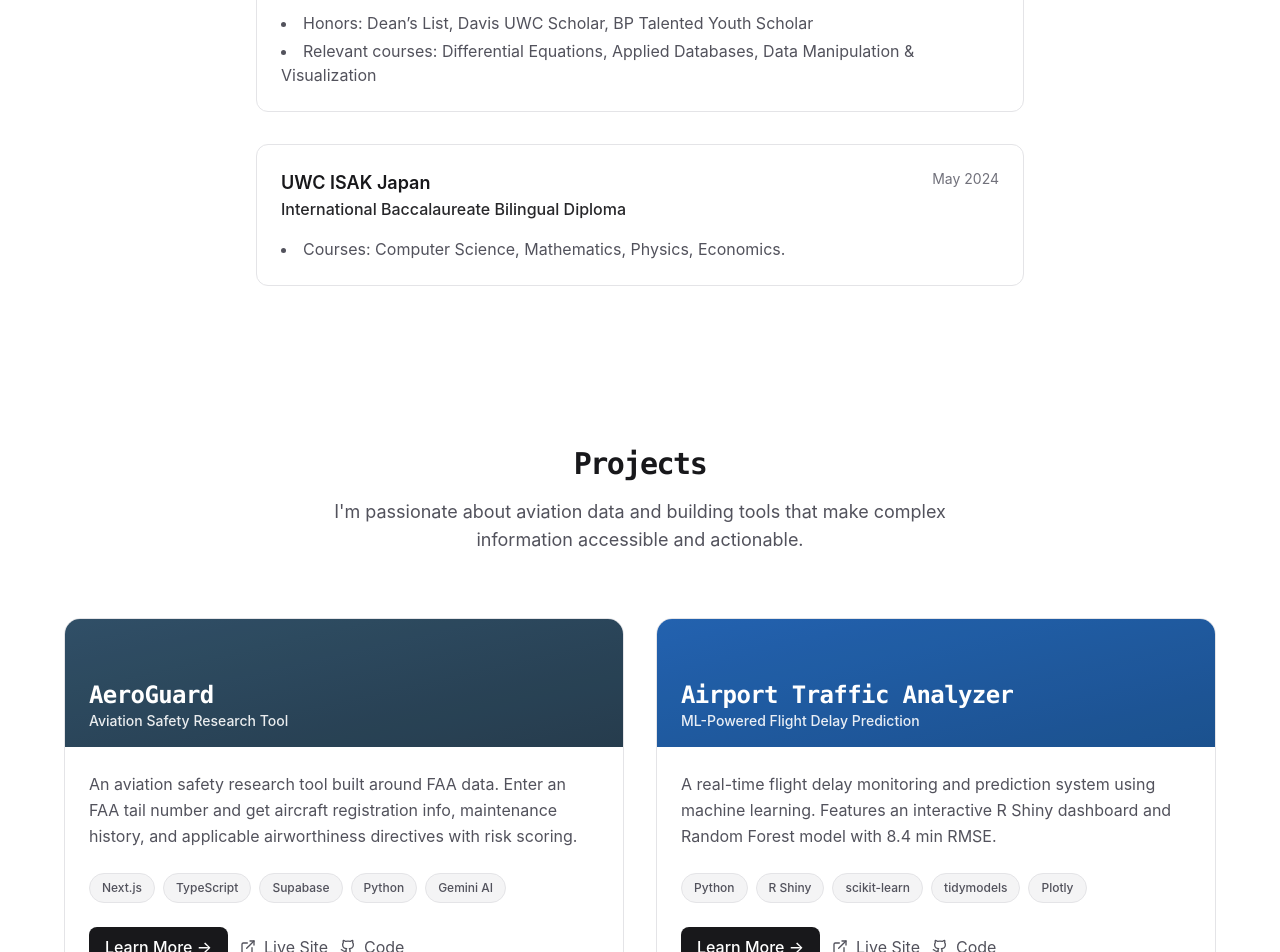
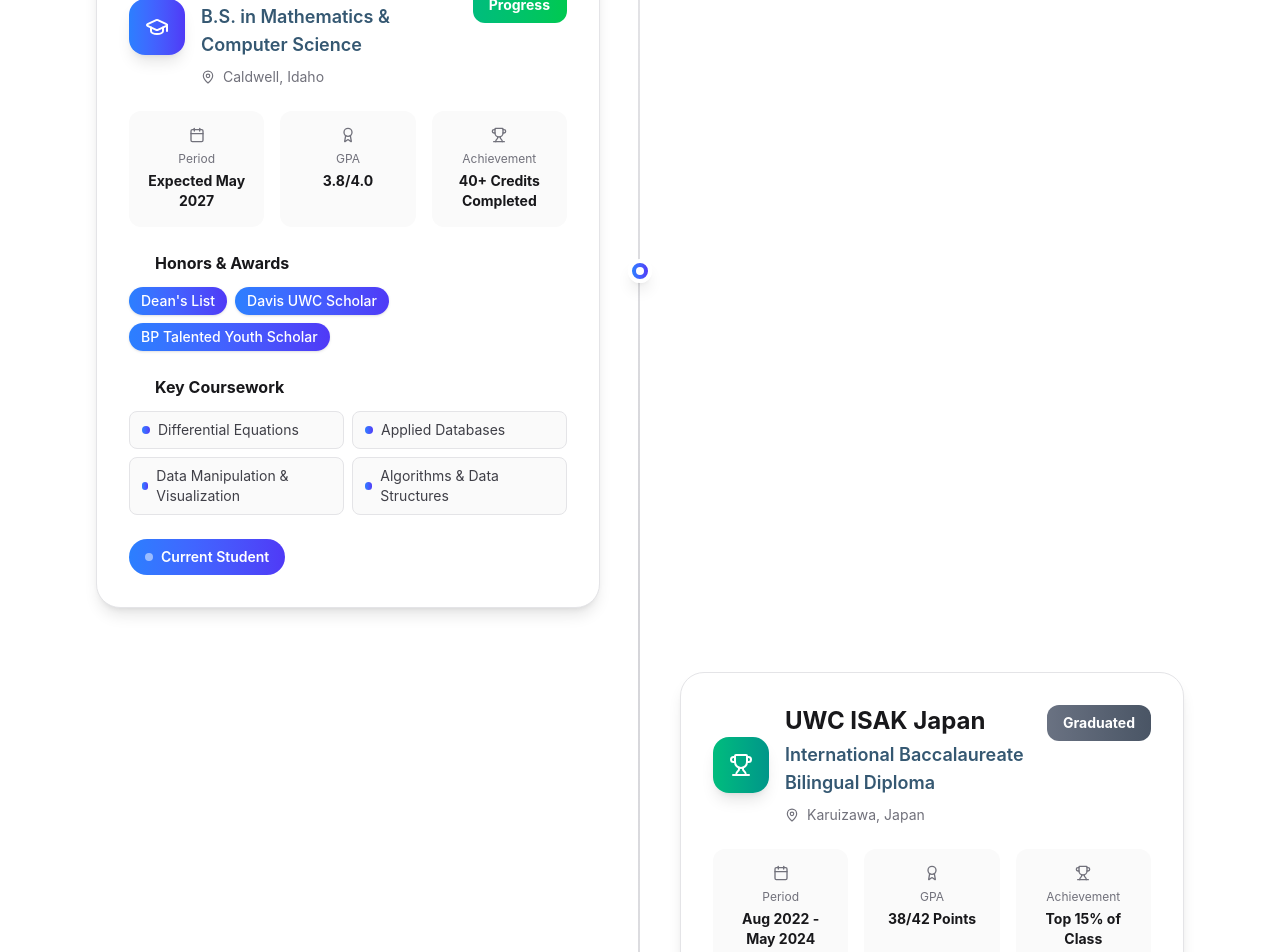
Before and after one commit to sabbasov/sabbasov.com, a Next.js app: page / in a window 1280 px wide. Shown: the part 3000-3952 px from the top of the page. Built offline with nearby package versions, Linux system fonts and the light colour scheme.

Commit message:
update education

```diff
--- a/app/components/education.tsx
+++ b/app/components/education.tsx
@@ -1,63 +1,229 @@
 'use client';
 
 import { motion } from 'framer-motion';
+import { GraduationCap, Award, Calendar, MapPin, BookOpen, Trophy } from 'lucide-react';
 
 const educationData = [
   {
     institution: 'The College of Idaho',
     degree: 'B.S. in Mathematics & Computer Science',
     period: 'Expected May 2027',
-    details: [
-      'Honors: Dean’s List, Davis UWC Scholar, BP Talented Youth Scholar',
-      'Relevant courses: Differential Equations, Applied Databases, Data Manipulation & Visualization',
+    location: 'Caldwell, Idaho',
+    status: 'In Progress',
+    gpa: '3.8/4.0',
+    honors: [
+      'Dean\'s List',
+      'Davis UWC Scholar',
+      'BP Talented Youth Scholar'
     ],
+    coursework: [
+      'Differential Equations',
+      'Applied Databases',
+      'Data Manipulation & Visualization',
+      'Algorithms & Data Structures'
+    ],
+    icon: <GraduationCap size={24} />,
+    color: 'from-blue-500 to-indigo-600',
+    achievements: '40+ Credits Completed',
+    current: true,
   },
   {
     institution: 'UWC ISAK Japan',
     degree: 'International Baccalaureate Bilingual Diploma',
-    period: 'May 2024',
-    details: [
-      'Courses: Computer Science, Mathematics, Physics, Economics.',
+    period: 'Aug 2022 - May 2024',
+    location: 'Karuizawa, Japan',
+    status: 'Graduated',
+    gpa: '38/42 Points',
+    honors: [
+      'IB Diploma with Bilingual Recognition',
+      'Academic Excellence Award'
     ],
+    coursework: [
+      'Computer Science HL',
+      'Mathematics Analysis HL',
+      'Physics SL',
+      'Economics SL'
+    ],
+    icon: <Trophy size={24} />,
+    color: 'from-emerald-500 to-teal-600',
+    achievements: 'Top 15% of Class',
+    current: false,
   },
 ];
 
 const Education = () => {
   return (
     <section id="education" className="py-20">
+      <div className="max-w-6xl mx-auto px-4 sm:px-6 lg:px-8">
         <motion.h2
           initial={{ opacity: 0, y: 20 }}
           whileInView={{ opacity: 1, y: 0 }}
           transition={{ duration: 0.5 }}
           viewport={{ once: true }}
-        className="text-3xl font-bold text-center mb-12 font-mono tracking-tighter text-zinc-900 dark:text-white"
+          className="text-3xl font-bold text-center mb-16 font-mono tracking-tighter text-zinc-900 dark:text-white"
         >
           Education
         </motion.h2>
-      <div className="max-w-3xl mx-auto space-y-8">
+
+        <div className="relative">
+          {/* Academic Timeline */}
+          <div className="hidden md:block absolute left-1/2 transform -translate-x-0.5 w-0.5 h-full bg-gradient-to-b from-zinc-200 via-zinc-300 to-zinc-200 dark:from-zinc-800 dark:via-zinc-700 dark:to-zinc-800" />
+
+          <div className="space-y-16">
             {educationData.map((edu, index) => (
               <motion.div
                 key={index}
-            initial={{ opacity: 0, y: 20 }}
+                initial={{ opacity: 0, y: 50 }}
                 whileInView={{ opacity: 1, y: 0 }}
-            transition={{ duration: 0.6, delay: index * 0.2 }}
+                transition={{ duration: 0.8, delay: index * 0.2 }}
                 viewport={{ once: true }}
-            className="bg-white dark:bg-zinc-900/50 p-6 rounded-xl border border-zinc-200 dark:border-zinc-800 transition-all duration-300 hover:border-zinc-300 dark:hover:border-zinc-700 hover:shadow-md"
+                className={`relative flex flex-col md:flex-row items-center gap-8 ${
+                  index % 2 === 0 ? 'md:flex-row' : 'md:flex-row-reverse'
+                }`}
               >
-            <div className="flex justify-between items-start">
+                {/* Timeline Node */}
+                <div className="hidden md:block absolute left-1/2 transform -translate-x-1/2 z-10">
+                  <div className={`w-6 h-6 rounded-full bg-gradient-to-r ${edu.color} border-4 border-white dark:border-zinc-950 shadow-lg ${edu.current ? 'animate-pulse' : ''}`}>
+                    <div className={`w-2 h-2 rounded-full bg-white absolute top-1/2 left-1/2 transform -translate-x-1/2 -translate-y-1/2 ${edu.current ? 'animate-ping' : ''}`} />
+                  </div>
+                </div>
+
+                {/* Education Card */}
+                <div className={`flex-1 ${index % 2 === 0 ? 'md:pr-12' : 'md:pl-12'}`}>
+                  <div className="group relative">
+                    {/* Gradient Background Effect */}
+                    <div className={`absolute inset-0 bg-gradient-to-r ${edu.color} rounded-3xl blur opacity-0 group-hover:opacity-10 transition-all duration-500`} />
+
+                    <div className="relative bg-white dark:bg-zinc-900 rounded-3xl border border-zinc-200 dark:border-zinc-800 p-8 shadow-lg hover:shadow-2xl transition-all duration-500 group-hover:border-zinc-300 dark:group-hover:border-zinc-700">
+                      {/* Header */}
+                      <div className="flex items-start justify-between mb-6">
+                        <div className="flex items-center gap-4">
+                          <div className={`bg-gradient-to-r ${edu.color} p-4 rounded-2xl text-white group-hover:scale-110 transition-transform duration-300 shadow-lg`}>
+                            {edu.icon}
+                          </div>
                           <div>
-                <h3 className="text-lg font-semibold text-zinc-900 dark:text-white">{edu.institution}</h3>
-                <p className="text-md font-medium text-custom-blue">{edu.degree}</p>
+                            <h3 className="text-2xl font-bold text-zinc-900 dark:text-white group-hover:text-zinc-700 dark:group-hover:text-zinc-200 transition-colors">
+                              {edu.institution}
+                            </h3>
+                            <p className="text-lg font-semibold text-[#355872] dark:text-[#276DC3] mt-1">
+                              {edu.degree}
+                            </p>
+                            <div className="flex items-center gap-2 mt-2 text-sm text-zinc-500 dark:text-zinc-400">
+                              <MapPin size={14} />
+                              <span>{edu.location}</span>
                             </div>
-              <p className="text-sm text-zinc-500 dark:text-zinc-400 text-right flex-shrink-0 ml-4">{edu.period}</p>
                           </div>
-            <ul className="mt-4 list-disc list-inside text-zinc-600 dark:text-zinc-400 space-y-1">
-              {edu.details.map((detail, i) => (
-                <li key={i}>{detail}</li>
+                        </div>
+
+                        {/* Status Badge */}
+                        <div className={`px-4 py-2 rounded-xl text-sm font-bold ${
+                          edu.current
+                            ? 'bg-gradient-to-r from-emerald-500 to-green-500 text-white'
+                            : 'bg-gradient-to-r from-gray-500 to-gray-600 text-white'
+                        }`}>
+                          {edu.status}
+                        </div>
+                      </div>
+
+                      {/* Academic Stats */}
+                      <div className="grid grid-cols-2 md:grid-cols-3 gap-4 mb-6">
+                        <div className="bg-zinc-50 dark:bg-zinc-800/50 rounded-xl p-4 text-center">
+                          <div className="flex items-center justify-center gap-2 mb-2">
+                            <Calendar size={16} className="text-zinc-500 dark:text-zinc-400" />
+                          </div>
+                          <p className="text-xs text-zinc-500 dark:text-zinc-400 mb-1">Period</p>
+                          <p className="font-bold text-zinc-900 dark:text-white text-sm">{edu.period}</p>
+                        </div>
+
+                        <div className="bg-zinc-50 dark:bg-zinc-800/50 rounded-xl p-4 text-center">
+                          <div className="flex items-center justify-center gap-2 mb-2">
+                            <Award size={16} className="text-zinc-500 dark:text-zinc-400" />
+                          </div>
+                          <p className="text-xs text-zinc-500 dark:text-zinc-400 mb-1">GPA</p>
+                          <p className="font-bold text-zinc-900 dark:text-white text-sm">{edu.gpa}</p>
+                        </div>
+
+                        <div className="bg-zinc-50 dark:bg-zinc-800/50 rounded-xl p-4 text-center col-span-2 md:col-span-1">
+                          <div className="flex items-center justify-center gap-2 mb-2">
+                            <Trophy size={16} className="text-zinc-500 dark:text-zinc-400" />
+                          </div>
+                          <p className="text-xs text-zinc-500 dark:text-zinc-400 mb-1">Achievement</p>
+                          <p className="font-bold text-zinc-900 dark:text-white text-sm">{edu.achievements}</p>
+                        </div>
+                      </div>
+
+                      {/* Honors & Awards */}
+                      <div className="mb-6">
+                        <div className="flex items-center gap-2 mb-3">
+                          <Award size={18} className={`text-transparent bg-gradient-to-r ${edu.color} bg-clip-text`} />
+                          <h4 className="font-bold text-zinc-900 dark:text-white">Honors & Awards</h4>
+                        </div>
+                        <div className="flex flex-wrap gap-2">
+                          {edu.honors.map((honor, i) => (
+                            <span
+                              key={i}
+                              className={`px-3 py-1 bg-gradient-to-r ${edu.color} text-white text-sm rounded-full font-medium shadow-sm`}
+                            >
+                              {honor}
+                            </span>
                           ))}
-            </ul>
+                        </div>
+                      </div>
+
+                      {/* Relevant Coursework */}
+                      <div>
+                        <div className="flex items-center gap-2 mb-3">
+                          <BookOpen size={18} className={`text-transparent bg-gradient-to-r ${edu.color} bg-clip-text`} />
+                          <h4 className="font-bold text-zinc-900 dark:text-white">Key Coursework</h4>
+                        </div>
+                        <div className="grid grid-cols-1 md:grid-cols-2 gap-2">
+                          {edu.coursework.map((course, i) => (
+                            <div
+                              key={i}
+                              className="flex items-center gap-2 bg-zinc-50 dark:bg-zinc-800/30 px-3 py-2 rounded-lg border border-zinc-200 dark:border-zinc-700"
+                            >
+                              <div className={`w-2 h-2 rounded-full bg-gradient-to-r ${edu.color}`} />
+                              <span className="text-sm text-zinc-700 dark:text-zinc-300">{course}</span>
+                            </div>
+                          ))}
+                        </div>
+                      </div>
+
+                      {/* Current Student Badge */}
+                      {edu.current && (
+                        <div className="mt-6 inline-flex items-center gap-2 bg-gradient-to-r from-blue-500 to-indigo-600 text-white px-4 py-2 rounded-full text-sm font-semibold">
+                          <div className="w-2 h-2 bg-white rounded-full animate-pulse" />
+                          Current Student
+                        </div>
+                      )}
+                    </div>
+                  </div>
+                </div>
+
+                {/* Spacer */}
+                <div className="hidden md:block flex-1" />
               </motion.div>
             ))}
+          </div>
+        </div>
+
+        {/* Academic Summary */}
+        <motion.div
+          initial={{ opacity: 0, y: 30 }}
+          whileInView={{ opacity: 1, y: 0 }}
+          transition={{ duration: 0.8, delay: 0.4 }}
+          viewport={{ once: true }}
+          className="mt-20 text-center"
+        >
+          <div className="bg-gradient-to-r from-zinc-50 to-zinc-100 dark:from-zinc-900/50 dark:to-zinc-800/50 rounded-3xl p-8 border border-zinc-200 dark:border-zinc-800">
+            <h3 className="text-xl font-bold text-zinc-900 dark:text-white mb-4">Academic Journey</h3>
+            <p className="text-zinc-600 dark:text-zinc-400 max-w-2xl mx-auto leading-relaxed">
+              From international education in Japan to advanced computer science studies in Idaho,
+              my academic path has been shaped by diverse experiences and a commitment to excellence
+              in both mathematics and technology.
+            </p>
+          </div>
+        </motion.div>
       </div>
     </section>
   );
```
Lines whose indentation alone changed are shown as unchanged.
